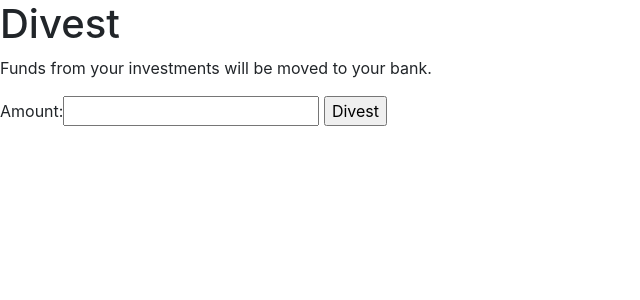
After one commit to helenjhuh/PersonalFi, a Django app: page /divest/ in a window 1280 px wide. The commit adds this page. Shown: the top 300 px of the page, without its empty margins (0-640 px from the left). Run offline with Django 3.2, Linux system fonts and the light colour scheme; some libraries are stand-ins or nearby versions.

Commit message:
Add investment and divestment functionality.

```diff
--- /dev/null
+++ b/pfgame/forms.py
@@ -0,0 +1,9 @@
+from django import forms
+
+
+class InvestForm(forms.Form):
+    amount = forms.IntegerField()
+
+
+class DivestForm(forms.Form):
+    amount = forms.IntegerField()
--- /dev/null
+++ b/pfgame/templates/divest.html
@@ -0,0 +1,12 @@
+{% extends "base_generic.html" %}
+{%block title%}Divest{%endblock%}
+{%block content%}
+  <h1>Divest</h1>
+  <p>Funds from your investments will be moved to your bank.</p>
+
+  <form action="/divest/" method="post">
+    {% csrf_token %}
+    {{ form }}
+    <input type="submit" value="Divest">
+  </form>
+{%endblock%}
--- a/pfgame/templates/index.html
+++ b/pfgame/templates/index.html
@@ -8,8 +8,8 @@
 {%endif%}
 <ul>
 <li>Bank balance: ${{accounts.bank_balance}}</li>
-<li>Investments: ${{accounts.investment_balance}}</li>
+<li>Investments: ${{accounts.investment_balance}} (<a href="{%url 'invest'%}">invest</a>, <a href="{%url 'divest'%}">divest</a>)</li>
 <li>Credit card balance: ${{accounts.cc_balance}}</li>
-<li>wage: ${{accounts.wage}} (paid fortnightly)</li>
+<li>Wage: ${{accounts.wage}} (paid fortnightly)</li>
 </ul>
 {%endblock%}
--- a/pfgame/urls.py
+++ b/pfgame/urls.py
@@ -1,6 +1,8 @@
 from django.urls import path
-from .views import IndexView
+from .views import IndexView, InvestView, DivestView
 
 urlpatterns = [
-    path("", IndexView.as_view()),
+    path("", IndexView.as_view(), name="index"),
+    path("invest/", InvestView.as_view(), name="invest"),
+    path("divest/", DivestView.as_view(), name="divest")
 ]
--- a/pfgame/views.py
+++ b/pfgame/views.py
@@ -1,6 +1,9 @@
 import random
 
+from pfgame.forms import InvestForm, DivestForm
+
 from django.views.generic.base import View
+from django.views.generic.edit import FormView
 from django.shortcuts import render
 from django.contrib.auth.mixins import LoginRequiredMixin
 
@@ -51,3 +54,31 @@ class IndexView(LoginRequiredMixin, View):
         accounts.save()
         context = {"accounts": accounts, "tip": tip}
         return render(request, "index.html", context=context)
+
+
+class InvestView(FormView):
+    template_name = "invest.html"
+    form_class = InvestForm
+    success_url = "/"
+
+    def form_valid(self, form):
+        if form.cleaned_data["amount"] > self.request.user.accounts.bank_balance:
+            form.cleaned_data["amount"] = self.request.user.accounts.bank_balance
+        self.request.user.accounts.bank_balance -= form.cleaned_data["amount"]
+        self.request.user.accounts.investment_balance += form.cleaned_data["amount"]
+        self.request.user.accounts.save()
+        return super().form_valid(form)
+
+
+class DivestView(FormView):
+    template_name = "divest.html"
+    form_class = DivestForm
+    success_url = "/"
+
+    def form_valid(self, form):
+        if form.cleaned_data["amount"] > self.request.user.accounts.investment_balance:
+            form.cleaned_data["amount"] = self.request.user.accounts.investment_balance
+        self.request.user.accounts.investment_balance -= form.cleaned_data["amount"]
+        self.request.user.accounts.bank_balance += form.cleaned_data["amount"]
+        self.request.user.accounts.save()
+        return super().form_valid(form)
```
Also changed, not shown: pfgame/templates/invest.html (added, +12 -0 lines).
